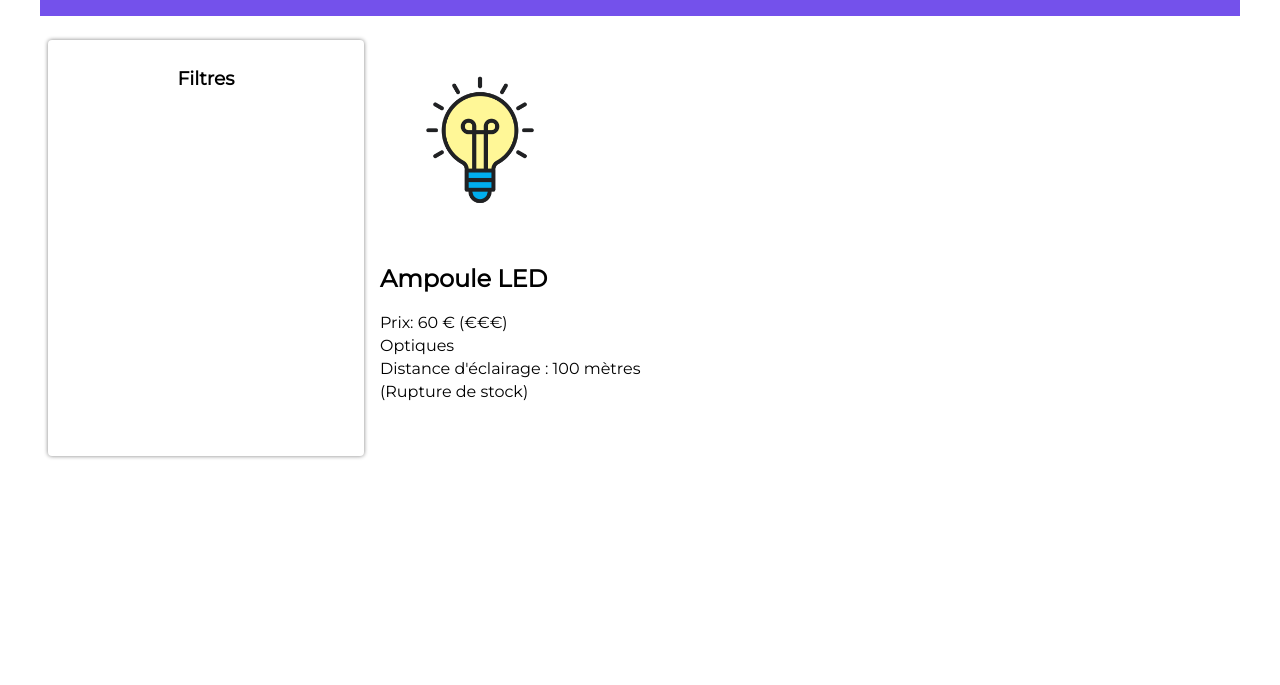
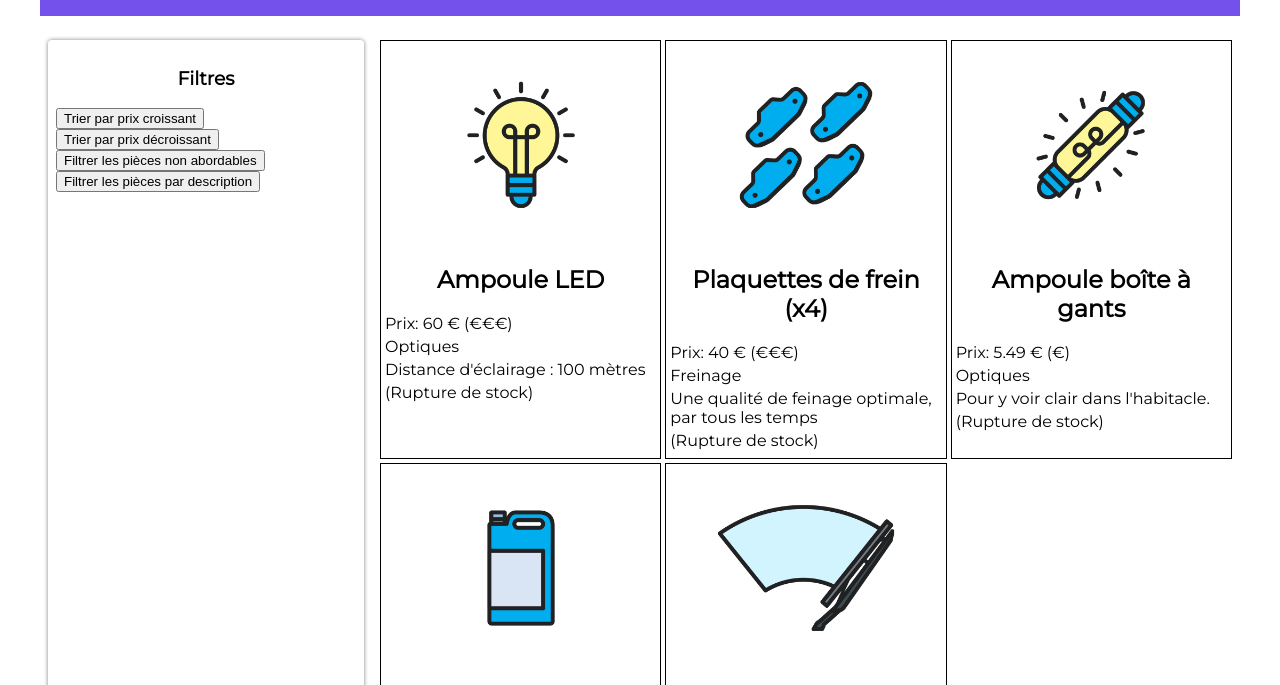
Before and after one commit to choupole/goodPiece, a website: page index.html in a window 1280 px wide. Shown: the part 98-783 px from the top of the page. Drawn offline with Linux system fonts and the light colour scheme.

Commit message:
manipulation de filter et sort qui sont de fonction du tableau en javascript

```diff
--- a/index.html
+++ b/index.html
@@ -15,6 +15,13 @@
 			<!-- Menu de recherche -->
 			<section class="filtres">
 				<h3>Filtres</h3>
+				<button class="btn-trier">Trier par prix croissant</button>
+				<br>
+				<button class="btn-decroissant">Trier par prix décroissant</button>
+				<br>
+				<button class="btn-filtrer">Filtrer les pièces non abordables</button>
+				<br>
+				<button class="btn-desciption">Filtrer les pièces par description</button>
 			</section>
 
 			<!-- Fiches produits -->
--- a/pieces.js
+++ b/pieces.js
@@ -2,34 +2,75 @@
 const reponse = await fetch("pieces-autos.json");
 const pieces = await reponse.json();
 
+
+
+for(let i = 0; pieces.length > i ; i++){
+
     // Création des éléments de la page
     let imageElement = document.createElement("img");
     let nomElement = document.createElement("h2");
+    let articleElement = document.createElement("article");
     let prixElement = document.createElement("p");
     let categorieElement = document.createElement("p");
     let descriptionElement = document.createElement("p");
     let disponibiliteElement = document.createElement("p");
-
-
-const article = pieces[0];
-
     // affectation
-imageElement.src = article.image;
-nomElement.innerText = article.nom;
+    imageElement.src = pieces[i].image;
+    nomElement.innerText = pieces[i].nom;
     // utilisation de l'opérateur ternaire
-prixElement.innerText = `Prix: ${article.prix} € (${article.prix < 35 ? "€" : "€€€"})`;
+    prixElement.innerText = `Prix: ${pieces[i].prix} € (${pieces[i].prix < 35 ? "€" : "€€€"})`;
     // utilisation du nullish
-categorieElement.innerText = article.categorie  ?? "(aucune catégorie)";
-descriptionElement.innerText = article.description ?? "(Pas de description pour le moment)";
-disponibiliteElement.innerText = `(${article.disponibilte === true ? "En stock" : "Rupture de stock"})`;
+    categorieElement.innerText = pieces[i].categorie  ?? "(aucune catégorie)";
+    descriptionElement.innerText = pieces[i].description ?? "(Pas de description pour le moment)";
+    disponibiliteElement.innerText = `(${pieces[i].disponibilte === true ? "En stock" : "Rupture de stock"})`;
 
     // ajout des éléments dans le DOM
 
     const sectionFiches = document.querySelector(".fiches");
-sectionFiches.appendChild(imageElement);
-sectionFiches.appendChild(nomElement);
-sectionFiches.appendChild(prixElement);
-sectionFiches.appendChild(categorieElement);
-sectionFiches.appendChild(descriptionElement);
-sectionFiches.appendChild(disponibiliteElement);
-console.log(sectionFiches);
+    sectionFiches.appendChild(articleElement);
+    articleElement.appendChild(imageElement)
+    articleElement.appendChild(nomElement);
+    articleElement.appendChild(prixElement);
+    articleElement.appendChild(categorieElement);
+    articleElement.appendChild(descriptionElement);
+    articleElement.appendChild(disponibiliteElement);
+}
+
+const boutonTrier = document.querySelector(".btn-trier");
+boutonTrier.addEventListener("click", function () {
+    const piecesOrdonnees = Array.from(pieces); //création de la copie de la liste
+    piecesOrdonnees.sort(function (a, b) {
+        return a.prix - b.prix;
+     });
+     console.log(piecesOrdonnees);
+ });
+
+ const boutonDecroissant = document.querySelector(".btn-decroissant");
+ boutonDecroissant.addEventListener("click", function () {
+    const piecesOrdonnees = Array.from(pieces); //création de la copie de la liste
+    piecesOrdonnees.sort(function (a, b) {
+        return b.prix - a.prix;
+     });
+     console.log(piecesOrdonnees);
+ });
+
+ const boutonFiltrer = document.querySelector(".btn-filtrer");
+
+ boutonFiltrer.addEventListener("click", function () {
+    const piecesFiltrees = pieces.filter(function (piece) {
+        return piece.prix <= 35;
+    });
+    console.log(piecesFiltrees);
+ });
+
+ const boutonDescription = document.querySelector(".btn-desciption");
+
+ boutonDescription.addEventListener("click", function () {
+    const piecesDescription = pieces.filter(function (piece) {
+        if(piece.description !== undefined) {
+            return piece.description;
+        }
+
+    });
+    console.log(piecesDescription);
+ });
--- a/styles.css
+++ b/styles.css
@@ -45,11 +45,24 @@ main {
 .fiches {
 	flex: 1;
 	margin: 8px;
+	display: grid;
+	grid-template-columns: repeat(3, 1fr);
+	gap: 4px;
 }
-.fiches img {
+.fiches article {
+	border: 1px solid black;
+	padding: 4px;
+}
+.fiches article img {
+	display: block;
+	margin-left: auto;
+	margin-right: auto;
 	max-width: 200px;
 }
-.fiches p {
+.fiches article p {
 	margin-top: 4px;
 	margin-bottom: 4px;
 }
+.fiches article h2 {
+	text-align: center;
+}
```
Lines whose indentation alone changed are shown as unchanged.
